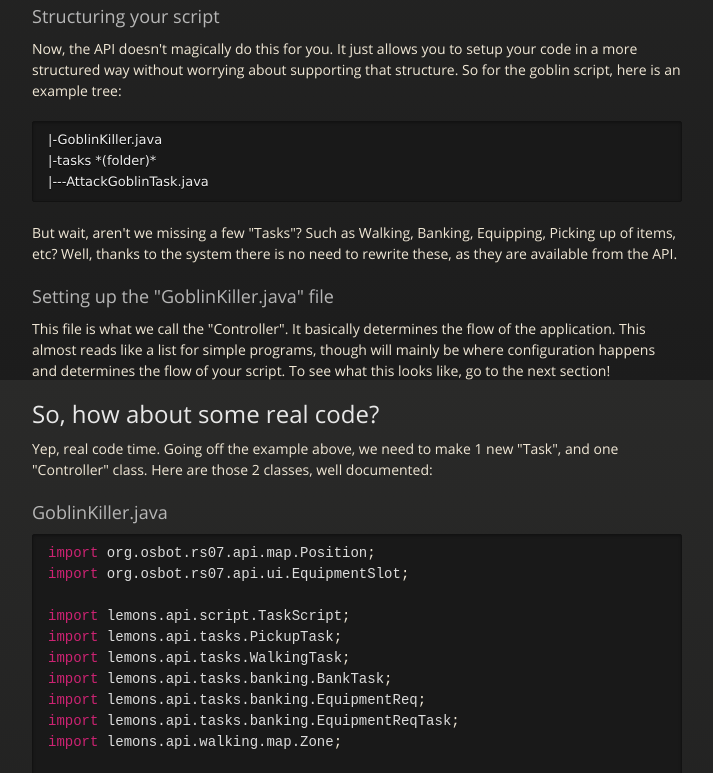
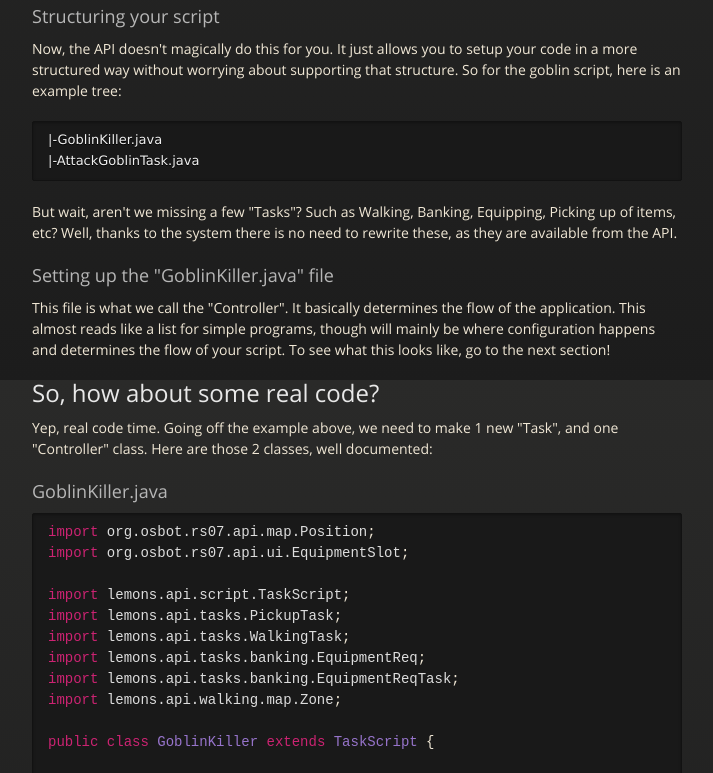
Before and after one commit to fixthissite/OSBotAPI, a plain HTML site: page index.html in a window 1280 px wide. Shown: the part 1220-1993 px from the top of the page, without its empty margins (283-996 px from the left). Drawn offline with nearby package versions, Linux system fonts and the light colour scheme.

```diff
--- a/index.html
+++ b/index.html
@@ -90,8 +90,7 @@ Steam: dudeami</p>
 <p>Now, the API doesn't magically do this for you. It just allows you to setup your code in a more structured way without worrying about supporting that structure. So for the goblin script, here is an example tree:</p>
 
 <pre><code>|-GoblinKiller.java
-|-tasks *(folder)*
-|---AttackGoblinTask.java
+|-AttackGoblinTask.java
 </code></pre>
 
 <p>But wait, aren't we missing a few "Tasks"? Such as Walking, Banking, Equipping, Picking up of items, etc? Well, thanks to the system there is no need to rewrite these, as they are available from the API.</p>
@@ -115,7 +114,6 @@ Steam: dudeami</p>
 <span class="pl-k">import</span> <span class="pl-smi">lemons.api.script.TaskScript</span>;
 <span class="pl-k">import</span> <span class="pl-smi">lemons.api.tasks.PickupTask</span>;
 <span class="pl-k">import</span> <span class="pl-smi">lemons.api.tasks.WalkingTask</span>;
-<span class="pl-k">import</span> <span class="pl-smi">lemons.api.tasks.banking.BankTask</span>;
 <span class="pl-k">import</span> <span class="pl-smi">lemons.api.tasks.banking.EquipmentReq</span>;
 <span class="pl-k">import</span> <span class="pl-smi">lemons.api.tasks.banking.EquipmentReqTask</span>;
 <span class="pl-k">import</span> <span class="pl-smi">lemons.api.walking.map.Zone</span>;
```
Also changed, not shown: params.json (+1 -1 lines).
